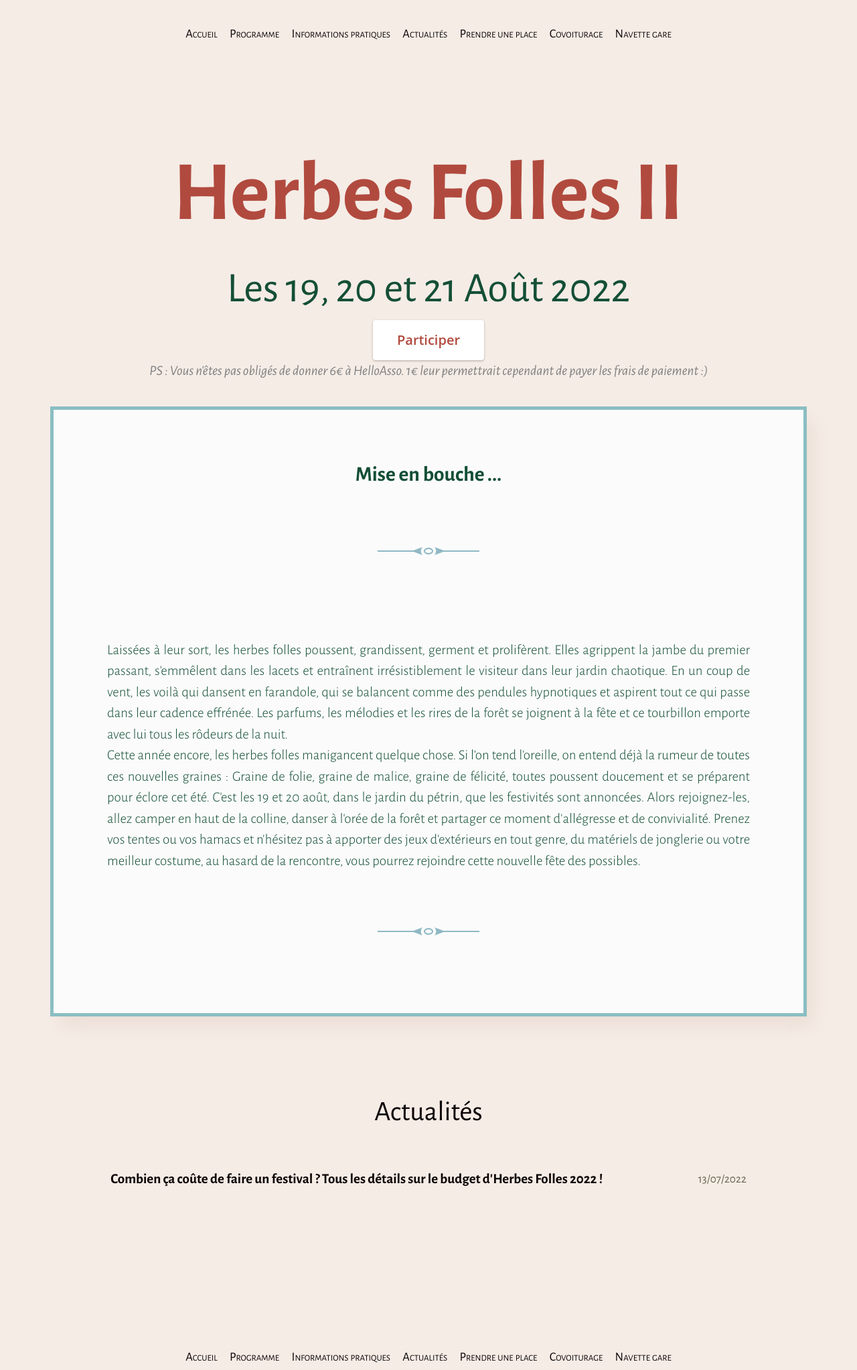
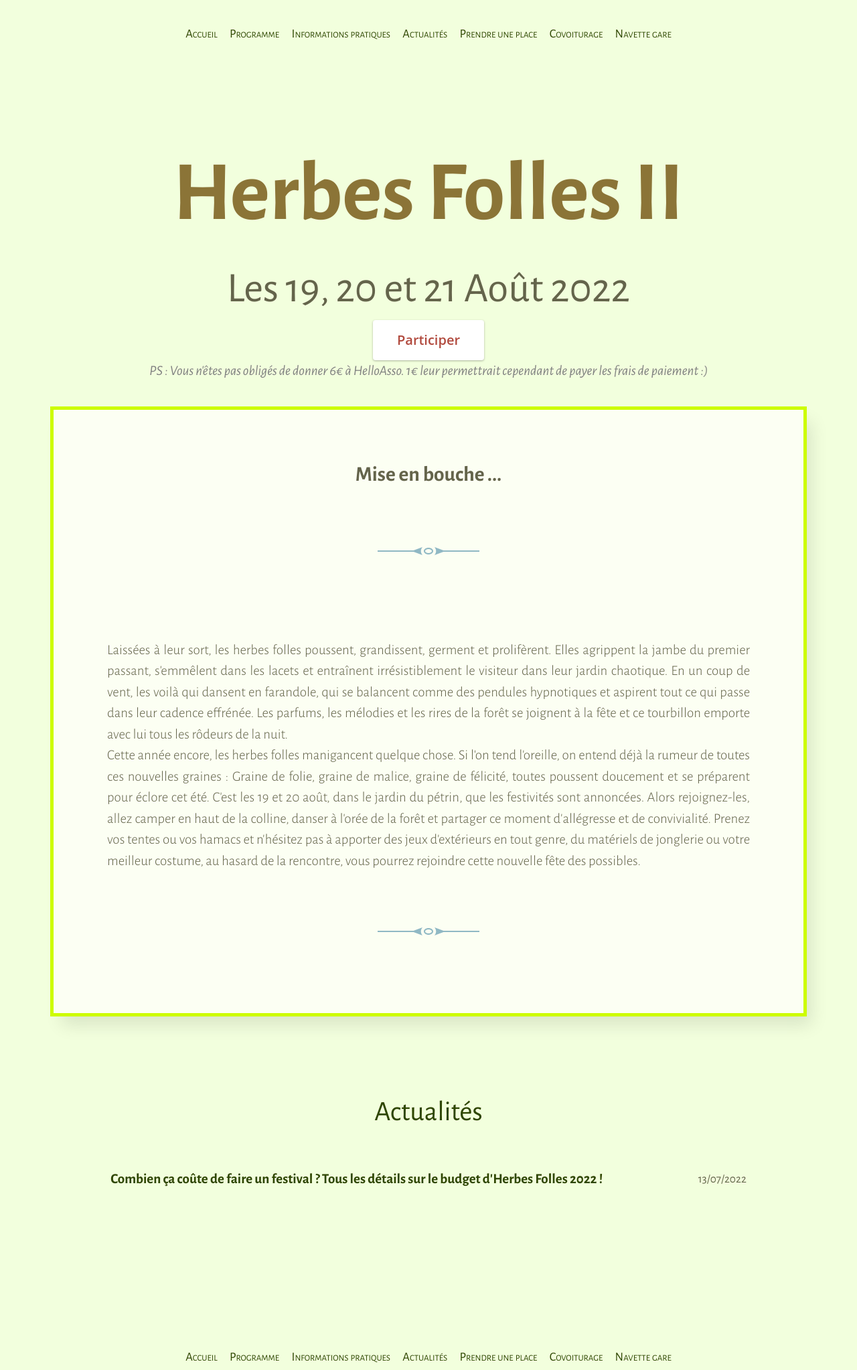
Before and after one commit to Herbes-Folles/Herbes-Folles.github.io, a Jekyll site: the page built from index.html, in a window 1280 px wide. Shown: the whole page at 67% size. Built offline with Jekyll 4.4.1, drawn with Linux system fonts in a browser that asks for light colours; the list of posts is cut into pages by our own code.

Commit message:
Rework scss variables semantics

```diff
--- a/_sass/_article.scss
+++ b/_sass/_article.scss
@@ -1,6 +1,6 @@
 .post {
-  outline: 5px solid $color-opale;
-  background: #FBFBFB;
+  outline: 5px solid $outline_color;
+  background: $text_background;
   margin: 2em auto;
   max-width: 70rem;
   padding: 0 0 2rem 0;
@@ -9,7 +9,7 @@
 }
 
 .post > * {
-  color: $color-sapin;
+  color: $muted-text-color;
   margin-left: auto;
   margin-right: auto;
   max-width: 60rem;
@@ -21,7 +21,7 @@
   max-width: 48rem;
   padding: 1em 1em;
   text-align: center;
-  color: $color-terracota;
+  color: $title_color;
   font-weight: 900;
 }
 
--- a/_sass/_base.scss
+++ b/_sass/_base.scss
@@ -1,5 +1,5 @@
 body {
-  background: $color-coquille;
+  background: $main_background;
   color: $text-color;
   font-family: $font-family;
   font-size: 1.3125em;
--- a/_sass/_masthead.scss
+++ b/_sass/_masthead.scss
@@ -9,7 +9,7 @@
   margin-bottom: 0;
   margin-top: 1em;
   font-weight: bolder;
-  color : $color-terracota;
+  color : $title_color;
   padding: 0 2rem;
   @media (min-width: $on-tablet) {
     font-size: 6em;
@@ -19,7 +19,7 @@
 .site-masthead h2 {
   color: $muted-text-color;
   font-size: 1.25em;
-  color : $color-sapin;
+  color : $muted-text-color;
   font-weight: 400;
   margin: 0;
   padding: 0 2rem;
--- a/_sass/_variables.scss
+++ b/_sass/_variables.scss
@@ -1,12 +1,14 @@
-$brand-color:         #F5ECE6;
+$text-color:          #2E4500; // Couleur du texte sur les articles
+$muted-text-color:    #64644B; // Couleur quand on passe la souris sur un texte du bandeau de navigation
+$title_color: 	  #8B7437; // Couleur des titres
+
+$main_background:		  #F2FFDD; // Couleur du fond principal
+$text_background:   #FCFFF3; // Couleur du fond des articles
+
+$outline_color: 		  #CDFC00; // Couleur du liseré
+$brand-color:         #ff0000; // Couleur du surlignage des liens
 $highlight:           lighten($brand-color, 35%);
-$text-color:          #0b0404;
-$color-sapin:   #144F36;
-$color-terracota: 	  #B14A3E;
-$color-sable:		  #EED1BA;
-$color-coquille:   #F5ECE6;
-$color-opale: 		  #8ABEC2;
-$muted-text-color:    #64644B;
+
 $font-family:         "Alegreya Sans", Alegreya, "Times New Roman", serif;
 
 $on-bigphone:         375px;
```
